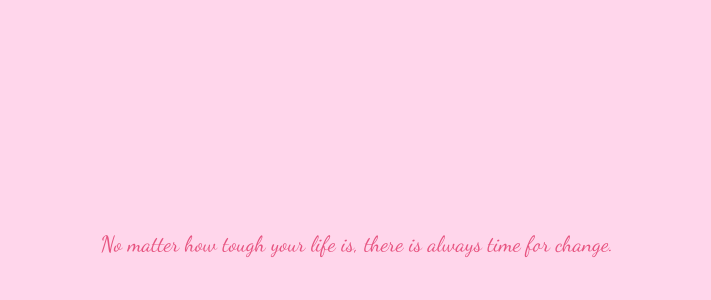
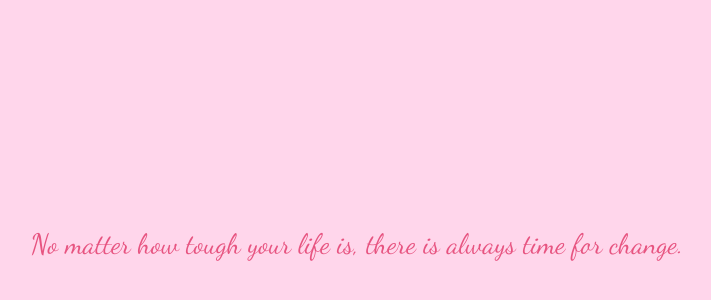
Before and after one commit to Minkyuuuuu/Minkyuuuuu.github.io, a Next.js app: page / in a window 1280 px wide. Shown: the part 156-456 px from the top of the page, without its empty margins (283-994 px from the left). Built offline with nearby package versions, Linux system fonts and the light colour scheme.

Commit message:
Refactor: Adjust text size and add CNAME file
Co-authored-by: cjba2957 <cjba2957@colorado.edu>

```diff
--- a/app/page.tsx
+++ b/app/page.tsx
@@ -2,11 +2,10 @@ export default function Home() {
   return (
     <main className="w-full h-screen flex items-center justify-center" style={{ backgroundColor: "#ffd6eb" }}>
       <p
-        className="text-center text-pretty px-8"
+        className="text-center text-pretty px-8 text-[22px] md:text-[26px] lg:text-[28px]"
         style={{
           fontFamily: "'Dancing Script', cursive",
           color: "#e75480",
-          fontSize: "22px",
         }}
       >
         No matter how tough your life is, there is always time for change.
```
Also changed, not shown: 1 other file (tests, documents, lock files or other folders).
